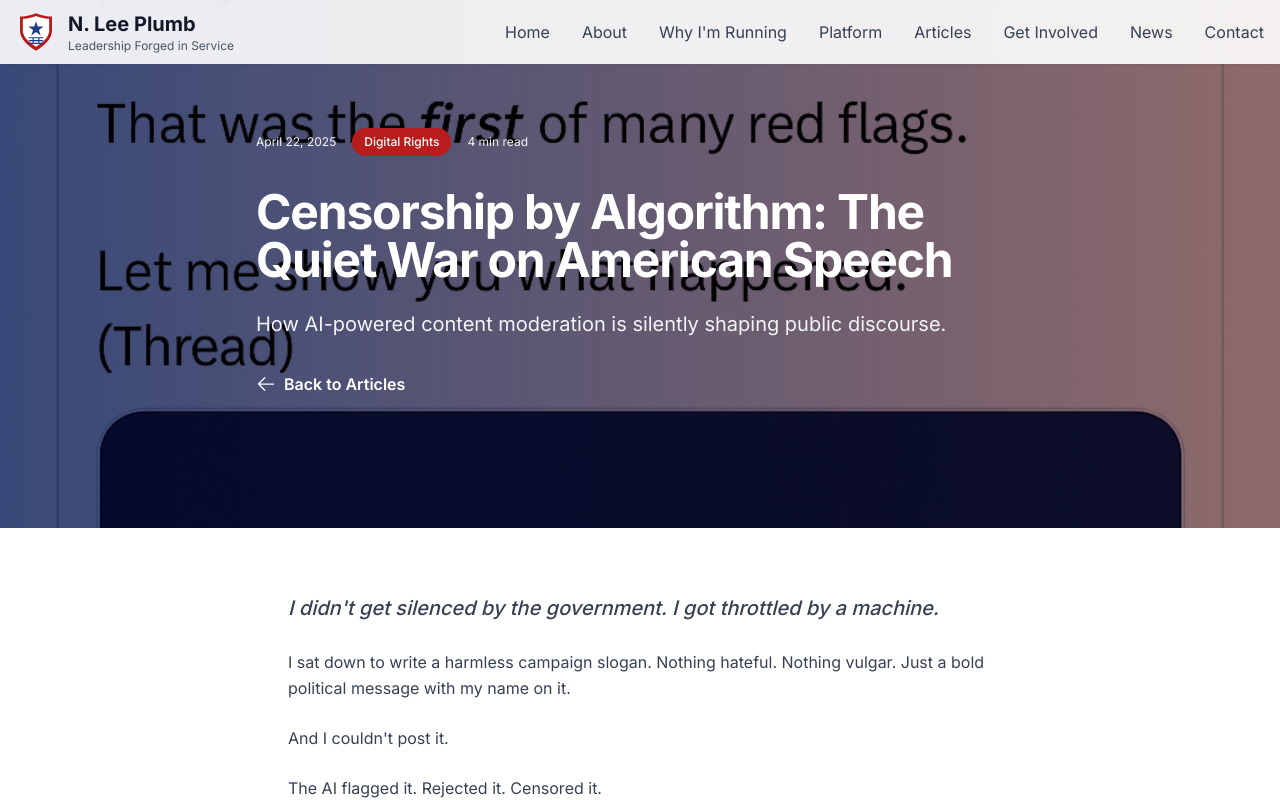
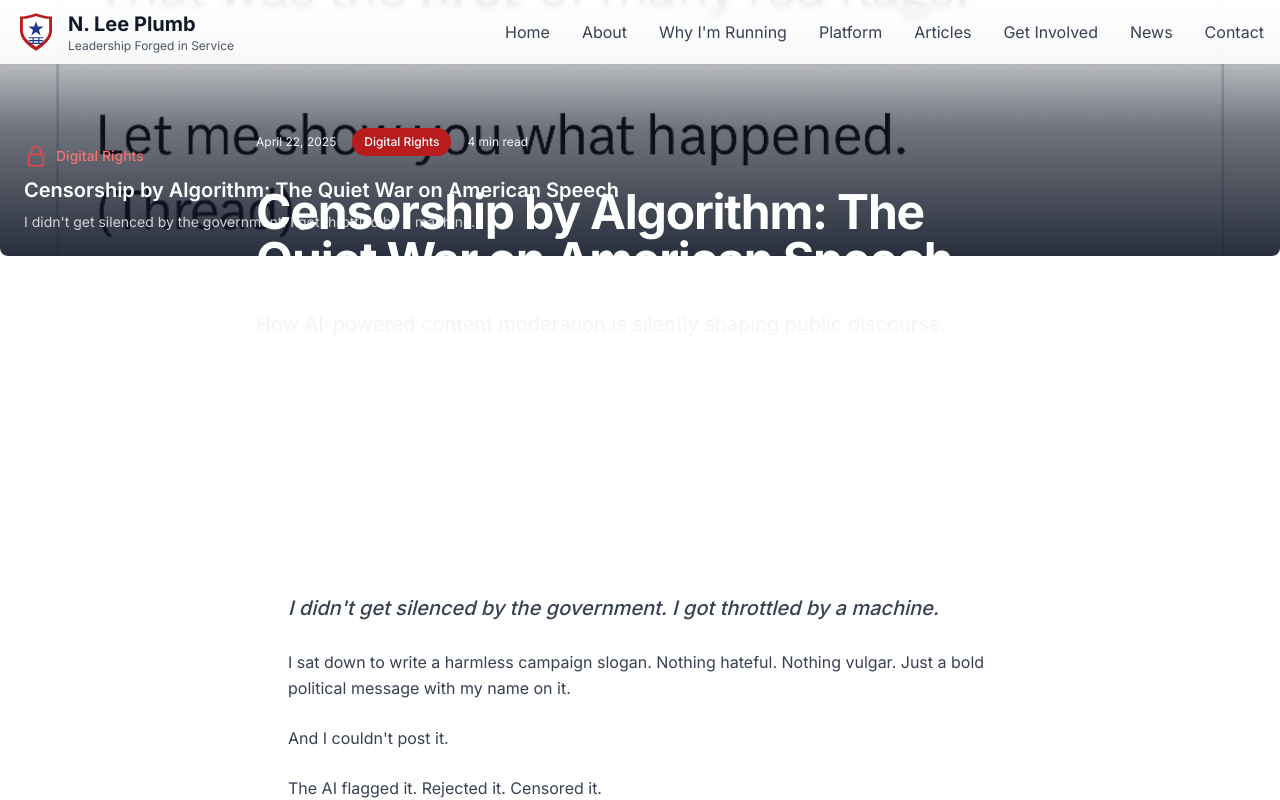
Before and after one commit to lunchwolfjoe/politico, a Next.js app: page /articles/censorship-by-algorithm in a window 1280 px wide. Shown: the top 800 px of the page. Built offline with nearby package versions, Linux system fonts and the light colour scheme.

Commit message:
Improved article card styling and layout: - Added gradient overlay for better text visibility - Fixed text overflow issues - Improved spacing and visual hierarchy - Consistent card heights and spacing

```diff
--- a/src/app/articles/[slug]/page.tsx
+++ b/src/app/articles/[slug]/page.tsx
@@ -65,15 +65,26 @@ export default function ArticlePage({ params }: { params: { slug: string } }) {
       {/* Hero Section */}
       <div className="relative isolate overflow-hidden">
         <div className="absolute inset-0">
-          <Image
-            src={article.imagePath}
-            alt={article.title}
-            className="h-full w-full object-cover brightness-75"
-            width={1920}
-            height={1080}
-            priority
-          />
-          <div className="absolute inset-0 bg-gradient-to-r from-blue-900/80 to-red-900/50 mix-blend-multiply" />
+          <div className="relative h-64 w-full overflow-hidden rounded-lg">
+            <img
+              src={article.imagePath}
+              alt={article.title}
+              className="h-full w-full object-cover"
+            />
+            <div className="absolute inset-0 bg-gradient-to-b from-transparent via-gray-900/60 to-gray-900/90" />
+            <div className="absolute bottom-0 left-0 right-0 p-6">
+              <div className="flex items-center">
+                <article.icon className="h-6 w-6 text-red-500" />
+                <p className="ml-2 text-sm font-medium text-red-400">{article.category}</p>
+              </div>
+              <h3 className="mt-2 text-xl font-semibold text-white">
+                {article.title}
+              </h3>
+              <p className="mt-2 text-sm text-gray-300 line-clamp-2">
+                {article.excerpt}
+              </p>
+            </div>
+          </div>
         </div>
         <div className="relative py-24 px-6 sm:py-32 lg:px-8">
           <div className="mx-auto max-w-3xl">
--- a/src/app/articles/page.tsx
+++ b/src/app/articles/page.tsx
@@ -53,17 +53,15 @@ export default function ArticlesPage() {
       {/* Articles List */}
       <div className="mx-auto max-w-7xl px-6 lg:px-8 py-24">
         <div className="mx-auto max-w-2xl lg:mx-0">
-          <h2 className="text-3xl font-bold tracking-tight text-gray-900 sm:text-4xl">
-            Latest Articles
-          </h2>
-          <p className="mt-2 text-lg leading-8 text-gray-600">
+          <h2 className="text-base font-semibold leading-7 text-red-700">Latest Articles</h2>
+          <p className="mt-2 text-3xl font-bold tracking-tight text-gray-900 sm:text-4xl">
             Thoughtful analysis and policy proposals from N. Lee Plumb.
           </p>
         </div>
 
-        <div className="mx-auto mt-16 grid max-w-2xl grid-cols-1 gap-x-8 gap-y-20 lg:mx-0 lg:max-w-none lg:grid-cols-3">
+        <div className="mx-auto mt-16 grid max-w-2xl grid-cols-1 gap-x-8 gap-y-12 lg:mx-0 lg:max-w-none lg:grid-cols-3">
           {articles.map((article) => (
-            <article key={article.id} className="flex flex-col items-start justify-between h-full">
+            <article key={article.id} className="flex flex-col items-start justify-between">
               <div className="relative w-full">
                 <div className="aspect-[16/9] w-full rounded-2xl bg-gray-100 overflow-hidden">
                   <img
@@ -71,7 +69,16 @@ export default function ArticlesPage() {
                     alt={article.title}
                     className="absolute inset-0 h-full w-full object-cover"
                   />
-                  <div className="absolute inset-0 rounded-2xl ring-1 ring-inset ring-gray-900/10" />
+                  <div className="absolute inset-0 bg-gradient-to-b from-transparent via-gray-900/60 to-gray-900/90" />
+                  <div className="absolute bottom-0 left-0 right-0 p-6">
+                    <div className="flex items-center gap-x-2">
+                      <article.icon className="h-5 w-5 text-red-500" />
+                      <span className="text-sm font-medium text-red-400">{article.category}</span>
+                    </div>
+                    <h3 className="mt-2 text-xl font-semibold text-white line-clamp-2">
+                      {article.title}
+                    </h3>
+                  </div>
                 </div>
               </div>
               <div className="max-w-xl">
@@ -79,31 +86,23 @@ export default function ArticlesPage() {
                   <time dateTime={article.date} className="text-gray-500">
                     {article.date}
                   </time>
-                  <span className="relative z-10 rounded-full bg-gray-200 px-3 py-1.5 font-medium text-gray-800">
+                  <span className="relative z-10 rounded-full bg-gray-100 px-3 py-1.5 font-medium text-gray-600">
                     {article.category}
-                  </span>
-                  <span className="flex items-center text-gray-500">
-                    <ClockIcon className="h-3 w-3 mr-1" />
-                    {calculateReadingTime(article.content)} min
                   </span>
                 </div>
                 <div className="group relative">
-                  <h3 className="mt-3 text-lg font-semibold leading-6 text-gray-900 group-hover:text-gray-600">
-                    <Link href={`/articles/${article.slug}`}>
-                      <span className="absolute inset-0" />
-                      {article.title}
-                    </Link>
-                  </h3>
-                  <p className="mt-5 text-sm leading-6 text-gray-600 line-clamp-3">{article.excerpt}</p>
+                  <p className="mt-5 line-clamp-3 text-sm leading-6 text-gray-600">
+                    {article.excerpt}
+                  </p>
                 </div>
-              </div>
-              <div className="mt-8">
-                <Link
-                  href={`/articles/${article.slug}`}
-                  className="text-sm font-semibold leading-6 text-red-700"
-                >
-                  Read full article <span aria-hidden="true">→</span>
-                </Link>
+                <div className="mt-4">
+                  <Link
+                    href={`/articles/${article.slug}`}
+                    className="text-sm font-semibold leading-6 text-red-700"
+                  >
+                    Read article <span aria-hidden="true">→</span>
+                  </Link>
+                </div>
               </div>
             </article>
           ))}
```
